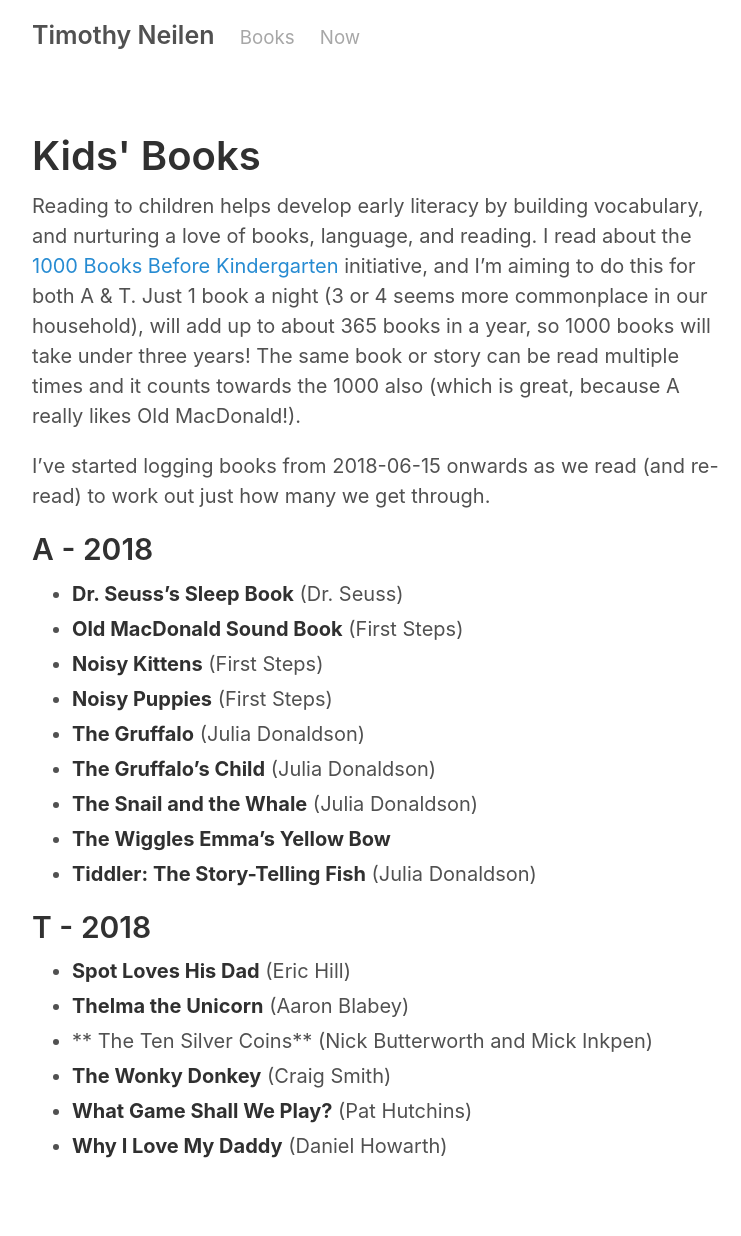
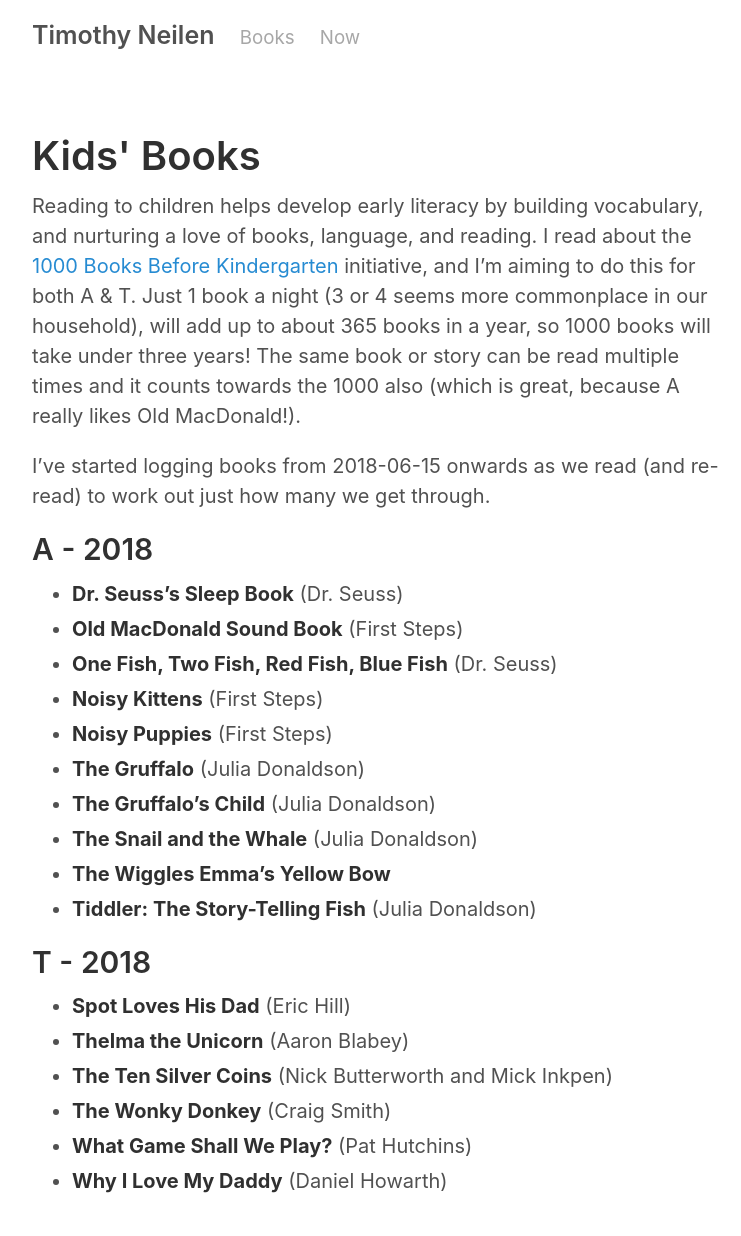
Before and after one commit to teejayen/teejayen.github.io, a Jekyll site: the page built from kidsbooks.md, in a window 1280 px wide. Shown: the whole page, without its empty margins (258-999 px from the left). Built offline with Jekyll 4.4.1, drawn with Linux system fonts in a browser that asks for light colours; before the commit the page ends 1201 px from its top, so only the background shows below that.

Commit message:
+1 for A, she was very sleepy!

```diff
--- a/kidsbooks.md
+++ b/kidsbooks.md
@@ -13,6 +13,7 @@
 
 - **Dr. Seuss's Sleep Book** (Dr. Seuss)
 - **Old MacDonald Sound Book** (First Steps)
+- **One Fish, Two Fish, Red Fish, Blue Fish** (Dr. Seuss)
 - **Noisy Kittens** (First Steps)
 - **Noisy Puppies** (First Steps)
 - **The Gruffalo** (Julia Donaldson)
@@ -25,7 +26,7 @@
 
 - **Spot Loves His Dad** (Eric Hill)
 - **Thelma the Unicorn** (Aaron Blabey)
-- ** The Ten Silver Coins** (Nick Butterworth and Mick Inkpen)
+- **The Ten Silver Coins** (Nick Butterworth and Mick Inkpen)
 - **The Wonky Donkey** (Craig Smith)
 - **What Game Shall We Play?** (Pat Hutchins)
 - **Why I Love My Daddy** (Daniel Howarth)
```
